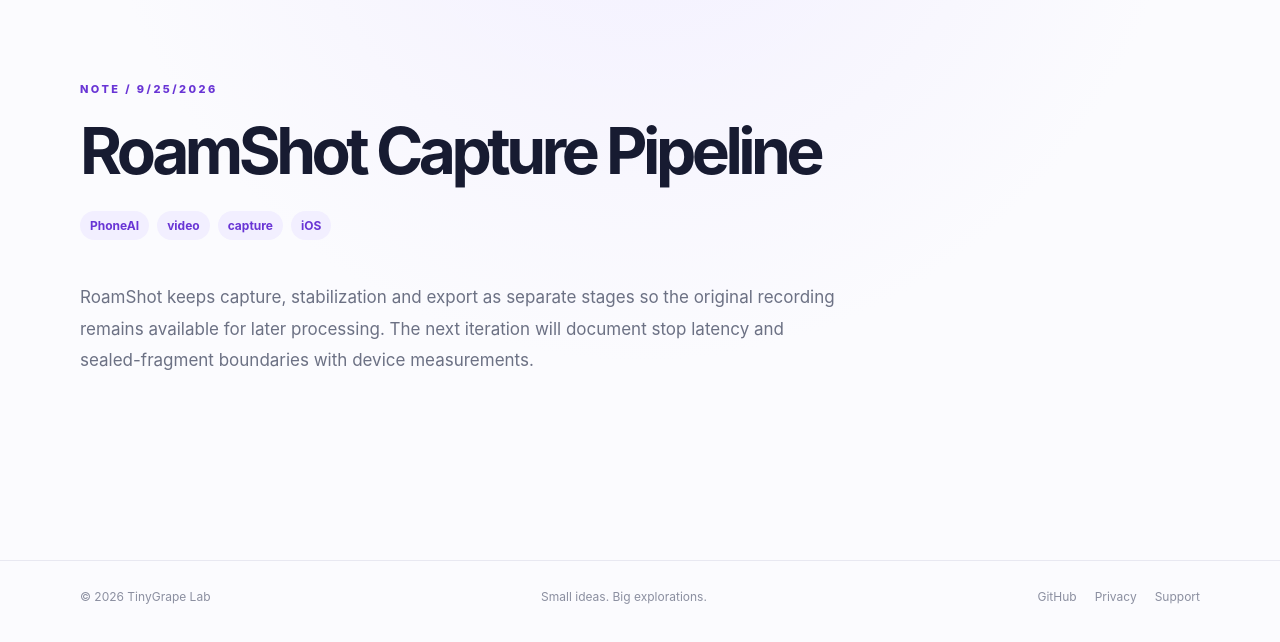
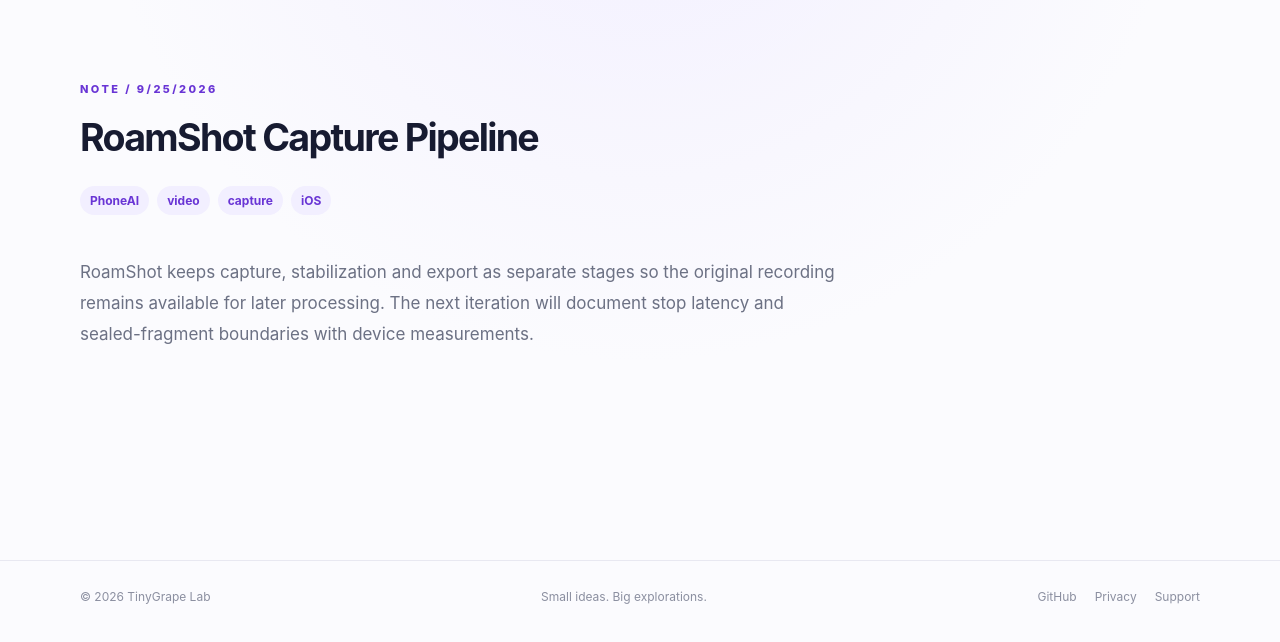
Before and after one commit to ydsf16/ydsf16.github.io, an Astro site: page /en/notes/roamshot-capture-pipeline in a window 1280 px wide. Shown: the part 76-718 px from the top of the page. Built offline with nearby package versions, Linux system fonts and the light colour scheme; Astro itself is replaced by a stand-in of ours; some packages are replaced by stand-ins of ours.

Commit message:
style: reduce note title scale

```diff
--- a/src/styles/scale.css
+++ b/src/styles/scale.css
@@ -7,4 +7,5 @@
 .content-card h3{font-size:22px;margin-top:24px}
 .page-intro h1{font-size:clamp(2.35rem,4.5vw,3.8rem);line-height:1.08;max-width:700px}
 .detail-page h1{font-size:clamp(2.45rem,5vw,4.2rem);line-height:1.08;max-width:760px}
+.note-detail h1{font-size:clamp(1.7rem,3vw,2.35rem);line-height:1.16;letter-spacing:-.045em;max-width:760px}
 @media(max-width:800px){.hero{min-height:0;padding-block:48px 38px}.hero h1{font-size:clamp(2.4rem,12vw,3.5rem)}.hero-art{height:190px}.page-intro h1{font-size:clamp(2.35rem,12vw,3.5rem)}}
```
